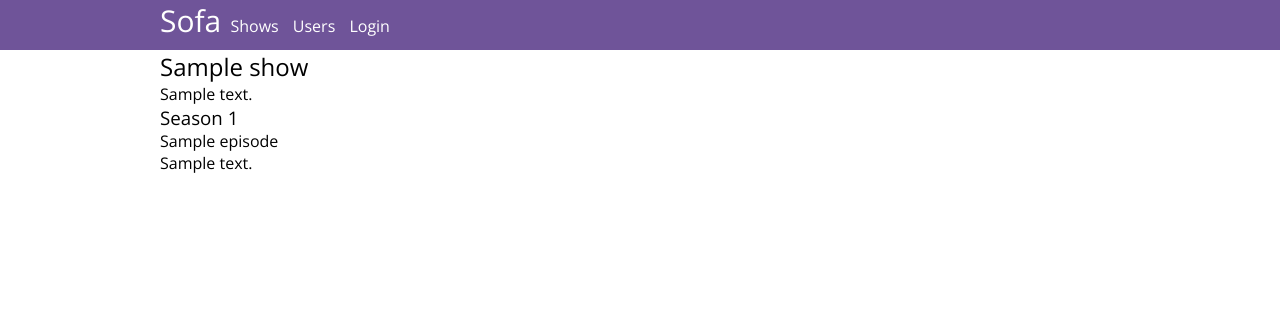
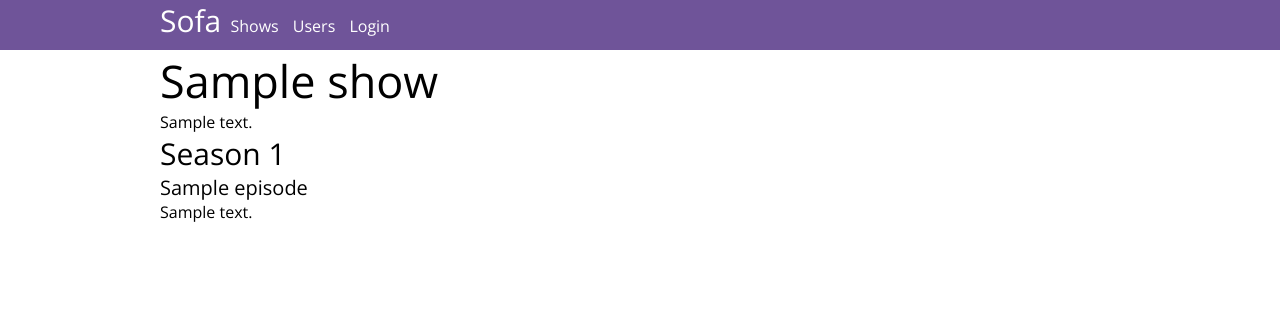
Before and after one commit to the-mausoleum/sofa, a Flask app: page /shows/1 in a window 1280 px wide. Shown: the top 310 px of the page. Run offline with Flask 2, Linux system fonts and the light colour scheme; tables that the repository leaves empty hold one stand-in row (Sample ...).

Commit message:
Add general classes for elements on show page.

```diff
--- a/static/css/styles.css
+++ b/static/css/styles.css
@@ -9,7 +9,7 @@ body {
     font-weight: 400;
 }
 
-h1, h2, h3, h4 {
+h1, h2, h3, h4, h5, h6 {
     font-weight: 300;
 }
 
@@ -51,3 +51,15 @@ ul.nav {
     color: #fff;
     text-decoration: none;
 }
+
+.show h1 {
+    font-size: 45px;
+}
+
+.season h2 {
+    font-size: 30px;
+}
+
+.episode h3 {
+    font-size: 20px;
+}
--- a/templates/show-details.html
+++ b/templates/show-details.html
@@ -1,19 +1,19 @@
 {% extends 'layout.html' %}
 {% block body %}
-    <h2>{{ show.title }}</h2>
-    <p>{{ show.description }}</p>
+    <div class="show">
+        <h1>{{ show.title }}</h1>
+        <p>{{ show.description }}</p>
 
-    {% for season in range(show.season_count) %}
-        <div>
-            <h3>Season {{ season + 1 }}</h3>
-            <div>
+        {% for season in range(show.season_count) %}
+            <div class="season">
+                <h2>Season {{ season + 1 }}</h2>
                 {% for episode in seasons[season + 1] %}
-                    <div>
-                        <h4>{{ episode.title }}</h4>
+                    <div class="episode">
+                        <h3>{{ episode.title }}</h3>
                         <p>{{ episode.description }}</p>
                     </div>
                 {% endfor %}
             </div>
-        </div>
-    {% endfor %}
+        {% endfor %}
+    </div>
 {% endblock %}
```
